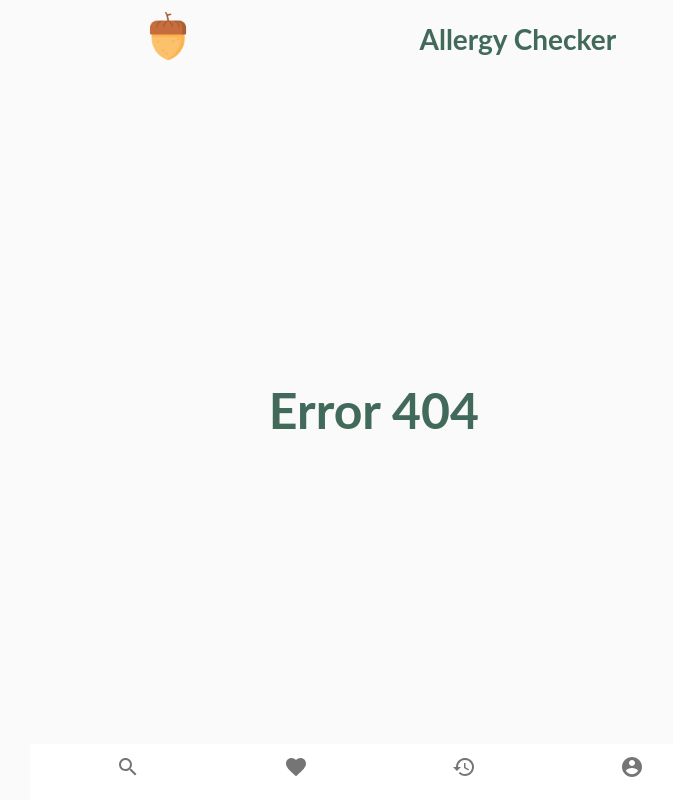
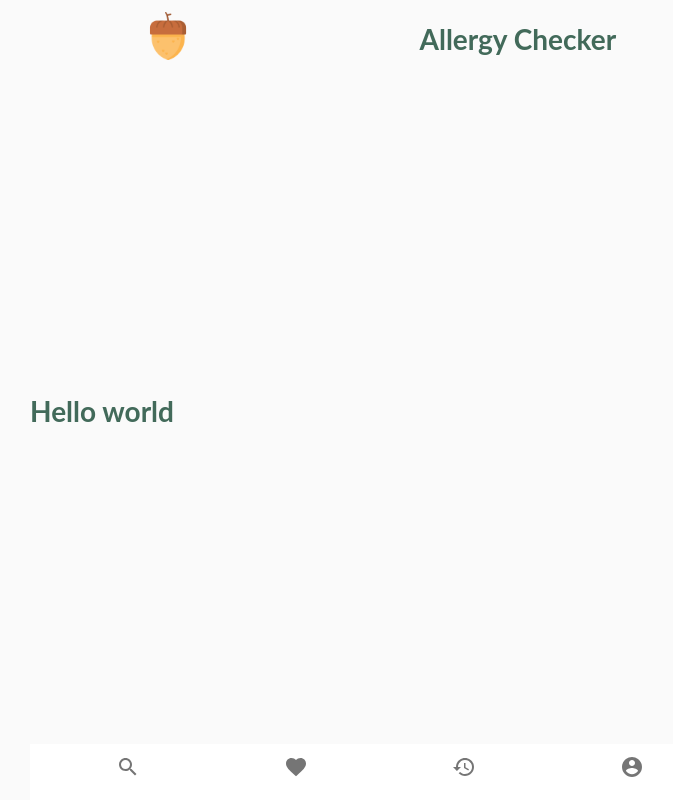
Before and after one commit to clelantoson/React-allergy-checker, a React (Create React App) app: page /favorite in a window 1280 px wide. Before the commit this address had no page. Shown: the whole page, without its empty margins (260-933 px from the left). Built offline with nearby package versions, Linux system fonts and the light colour scheme.

Commit message:
fixed route and favorite

```diff
--- /dev/null
+++ b/src/components/Favorite/Favorite.jsx
@@ -0,0 +1,11 @@
+import React from "react";
+
+const Favorite = () => {
+    return (
+      <div>
+        <h1>Hello world</h1>
+      </div>
+    );
+  };
+
+export default Favorite;
--- a/src/router/Routes.js
+++ b/src/router/Routes.js
@@ -9,6 +9,7 @@ import Profile from "../components/Profile";
 import AllergensSelection from "../components/AllergensSelection/AllergensSelection";
 import  NotFound  from "../components/NotFound";
 import { useSelector } from "react-redux";
+import Favorite from "../components/Favorite/Favorite";
 
 const Routes = () => {
  const userLogin = useSelector((state) => state.userLogin);
@@ -25,8 +26,10 @@ const Routes = () => {
           userInfo?.token ? <Profile /> : <Redirect to="/login" />
         }
       />
+      <Route path="/profile" component={Profile} />
+      <Route path="/favorite" component={Favorite}/>
       {/*
-      <Route path="/profile" component={Favorite}/>
+
       <Route path="/history" component={History}/>
       <Route path="/product" component={ProductList}/> */}
       <Route path="/profile" component={Profile} />
```
